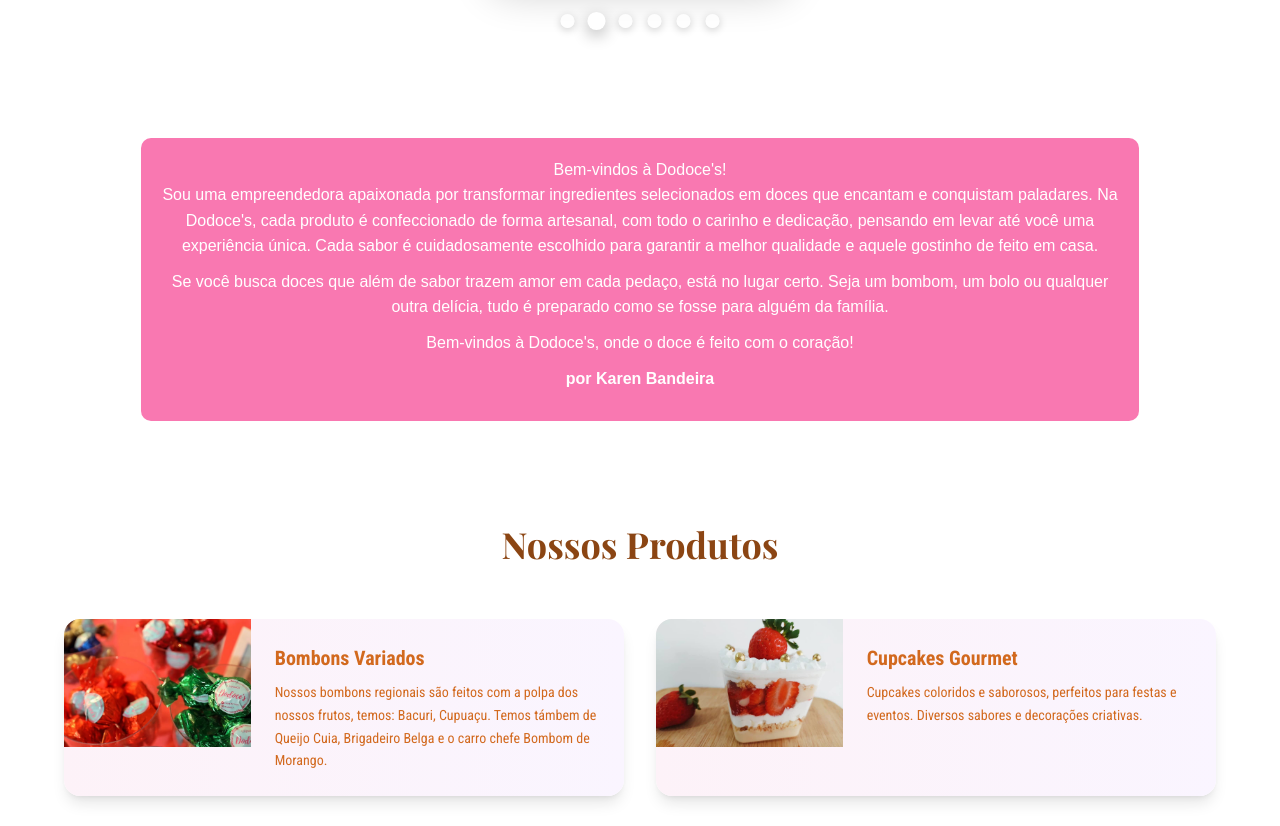
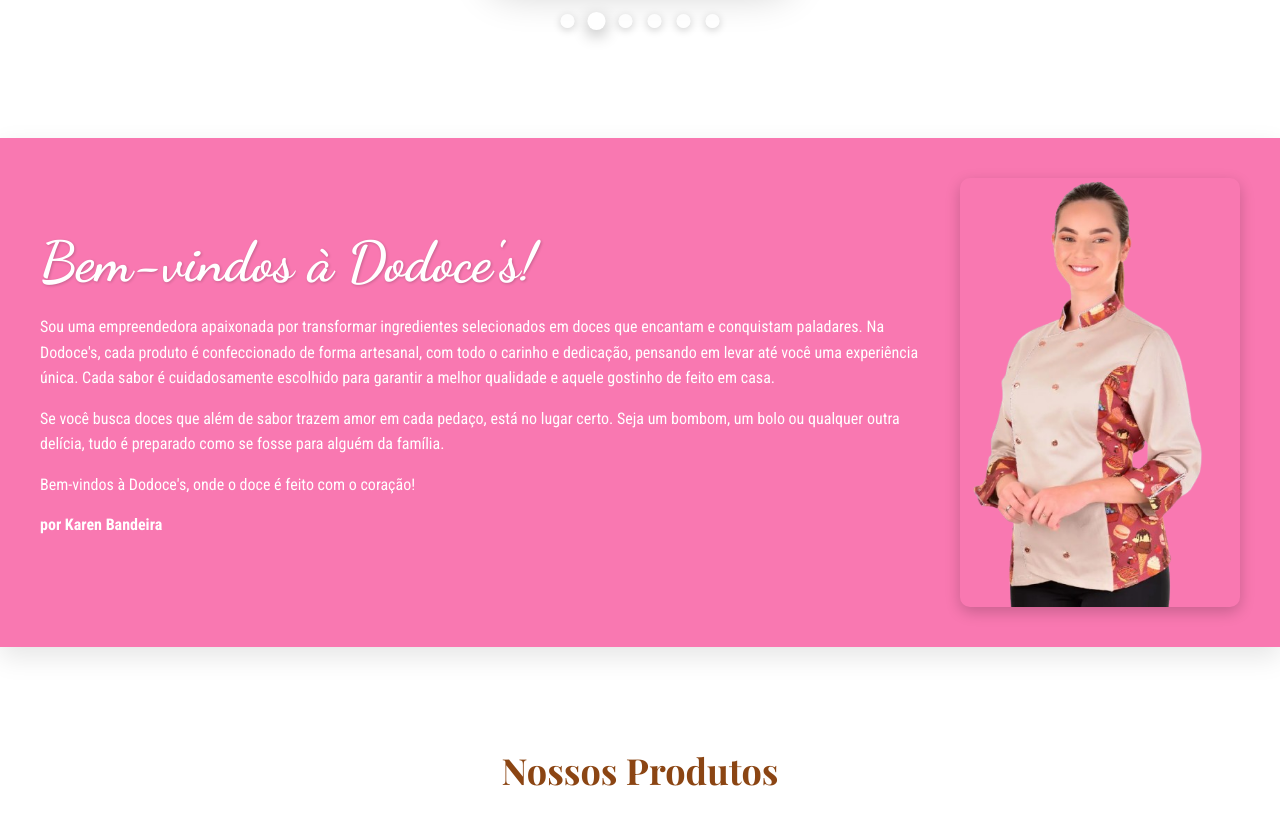
Before and after one commit to ferreirahelber/doceria-landing-page-v3, a React (Create React App) app: page / in a window 1280 px wide. Shown: the part 660-1486 px from the top of the page. Built offline with nearby package versions, Linux system fonts and the light colour scheme.

Commit message:
Faixa do texto de saudação adicionado foto da doceira e faixa em toda as laterais da página

```diff
--- a/src/App.css
+++ b/src/App.css
@@ -63,31 +63,72 @@
 }
 
 /* Formatação do texto de saudação */
-.greeting-message {
-  background-color: #f978b1;
-  padding: 20px;
-  border-radius: 10px;
-  margin: 0 10%;
-  text-align: center;
-  color: white;
-  font-family: 'Montserrat', sans-serif;
-  margin-top: 80px;
+.slogan-text {
+ font-family: "Dancing Script", sans-serif;
+ font-size: 3.5rem;
+ color: #ffffff;
+ text-align: center;
+ margin: 0;
+ text-shadow: 2px 2px 4px rgba(0, 0, 0, 0.3);
+ line-height: 1.2;
 }
 
-/* Formatação do titulo da saudação */
-.greeting-title{
-  font-size: 2.3rem;
-  margin-bottom: 15px;
-  font-weight: bold;
-  font-family: 'Dancing Script', cursive;
+/* ========================================= */
+/* ESTILOS PARA A NOVA SEÇÃO DE SAUDAÇÃO     */
+/* ========================================= */
+
+.greeting-container {
+  display: flex;
+  flex-wrap: wrap; /* Permite que os itens quebrem para a linha de baixo em telas pequenas */
+  gap: 30px; /* Espaço entre o texto e a imagem */
+  align-items: center; /* Centraliza verticalmente o texto e a imagem */
+  background-color: #f978b1; /* Cor de fundo rosa */
+  padding: 40px; /* Preenchimento interno */
+
+  margin: 80px 0 0; /* Margem superior, centralizado, sem margem inferior */
+
+  color: white;
+  font-family: 'Roboto Condensed', sans-serif;
+  box-shadow: 0 10px 25px rgba(0, 0, 0, 0.1);
 }
 
-/* Formatação do paragrafo da saudação */
-.greeting-message p {
+.greeting-text {
+  flex: 1; /* Ocupa o espaço flexível disponível */
+  min-width: 300px; /* Largura mínima para o bloco de texto antes de quebrar a linha */
+}
+
+.greeting-image-container {
+  flex-basis: 280px; /* Largura base do container da imagem */
+  display: flex;
+  justify-content: center;
+  align-items: center;
+}
+
+.greeting-image {
+  width: 100%;
+  height: auto;
+  border-radius: 10px; /* Bordas arredondadas para a foto */
+  box-shadow: 0 5px 15px rgba(0, 0, 0, 0.2);
+  object-fit: cover;
+}
+
+/* Formatação do título da saudação (aumentando o tamanho) */
+.greeting-text h2 {
+  font-size: 3.5rem; /* Aumentei o tamanho da fonte */
+  margin-bottom: 20px;
+  font-weight: 700; /* Usei 700 para negrito forte */
+  font-family: 'Dancing Script', cursive;
+  line-height: 1.1;
+  text-shadow: 1px 1px 3px rgba(0,0,0,0.2);
+}
+
+/* Formatação do parágrafo da saudação */
+.greeting-text p {
   font-size: 1rem;
-  margin-bottom: 10px;
+  margin-bottom: 15px;
   line-height: 1.6;
 }
+
 
 /* Cor de fundo exclusiva para a seção do carrossel */
 .bg-carousel-custom {
--- a/src/App.jsx
+++ b/src/App.jsx
@@ -16,6 +16,7 @@ import brigadeiro1 from './assets/bolopote2.jpeg';
 import torta1 from './assets/morango1.jpeg';
 import sobremesa1 from './assets/morango2.jpeg';
 import sobremesa2 from './assets/morango3.jpeg';
+import karenBandeira from './assets/Doceira.png';
 
 // DADOS DO CARROSSEL - Estrutura de dados para o novo carrossel
 const carouselData = [
@@ -243,9 +244,11 @@ function App() {
 
           {/* Carrossel customizado */}
           <StackedCarousel />
-
+        </div>
           {/* Mensagem de saudação */}
-          <div className="greeting-message">
+          <div className="greeting-container">
+            {/* Bloco de Texto */}
+            <div className="greeting-text">
               <h2>Bem-vindos à Dodoce's!</h2>
               <p>
                 Sou uma empreendedora apaixonada por transformar ingredientes selecionados
@@ -264,7 +267,18 @@ function App() {
               </p>
               <p><strong>por Karen Bandeira</strong></p>
             </div>
+
+            {/* Bloco da Imagem */}
+            <div className="greeting-image-container">
+              <img
+                src={karenBandeira}
+                alt="Karen Bandeira, a doceira"
+                className="greeting-image"
+              />
             </div>
+          </div>
+          {/* ================================================================== */}
+
       </section>
 
       {/* MENU DE PRODUTOS */}
```
Also changed, not shown: src/assets/Doceira.png (added). Lines whose indentation alone changed are shown as unchanged.
